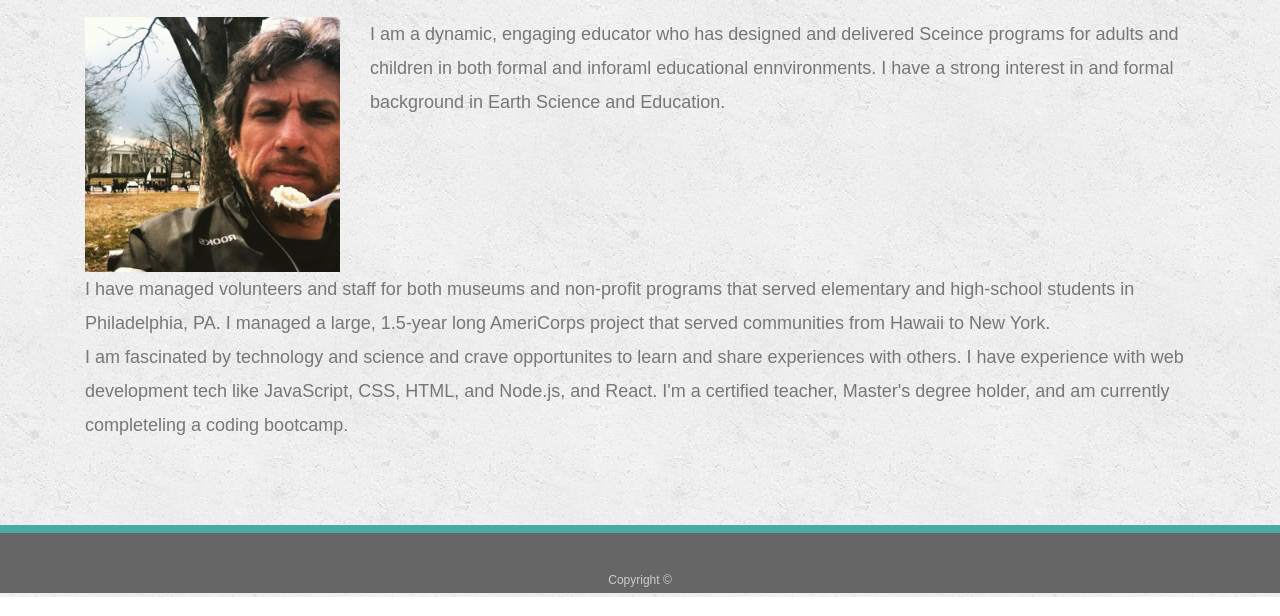
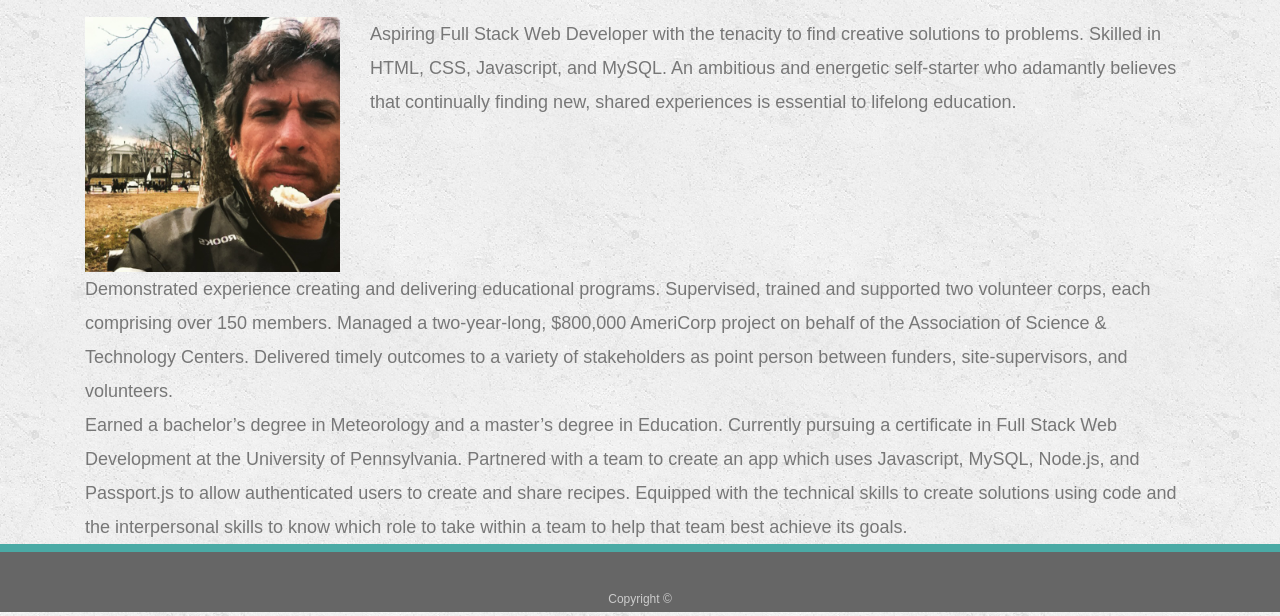
Before and after one commit to pete26d/portfolio, a plain HTML site: page index.html in a window 1280 px wide. Shown: the part 323-939 px from the top of the page. Drawn offline with nearby package versions, Linux system fonts and the light colour scheme.

Commit message:
Update index.html

```diff
--- a/index.html
+++ b/index.html
@@ -49,20 +49,19 @@
         <img src="assets/images/DC Stuff - 6.jpg" class="img-fluid" alt="Peter DeCarolis">
       </div>
       <div class="col-12 col-md-6 col-lg-9">
-        <p>I am a dynamic, engaging educator who has designed and delivered Sceince programs for adults and children in both formal and inforaml educational ennvironments. I have a strong interest in and formal background in Earth Science and Education.</p>
+        <p>Aspiring Full Stack Web Developer with the tenacity to find creative solutions to problems. Skilled in HTML, CSS, Javascript, and MySQL. An ambitious and energetic self-starter who adamantly believes that continually finding new, shared experiences is essential to lifelong education.</p>
       </div>
     </div>
 
     <div class="row">
       <div class="col-12">
-        <p>I have managed volunteers and staff for both museums and non-profit programs that served elementary and high-school students in Philadelphia, PA. I managed a large, 1.5-year long AmeriCorps project that served communities from Hawaii to New York. </p>
+        <p>Demonstrated experience creating and delivering educational programs. Supervised, trained and supported two volunteer corps, each comprising over 150 members. Managed a two-year-long, $800,000 AmeriCorp project on behalf of the Association of Science & Technology Centers. Delivered timely outcomes to a variety of stakeholders as point person between funders, site-supervisors, and volunteers.</p>
       </div>
     </div>
 
     <div class="row">
       <div class="col-12">
-        <p>I am fascinated by technology and science and crave opportunites to learn and share experiences with others. I have experience with web development tech like JavaScript, CSS, HTML, and Node.js, and React. I'm a certified teacher, Master's degree holder, and am currently completeling a coding bootcamp.
-        </p>
+        <p>Earned a bachelor’s degree in Meteorology and a master’s degree in Education. Currently pursuing a certificate in Full Stack Web Development at the University of Pennsylvania. Partnered with a team to create an app which uses Javascript, MySQL, Node.js, and Passport.js to allow authenticated users to create and share recipes. Equipped with the technical skills to create solutions using code and the interpersonal skills to know which role to take within a team to help that team best achieve its goals.</p>
       </div>
     </div>
 
```
